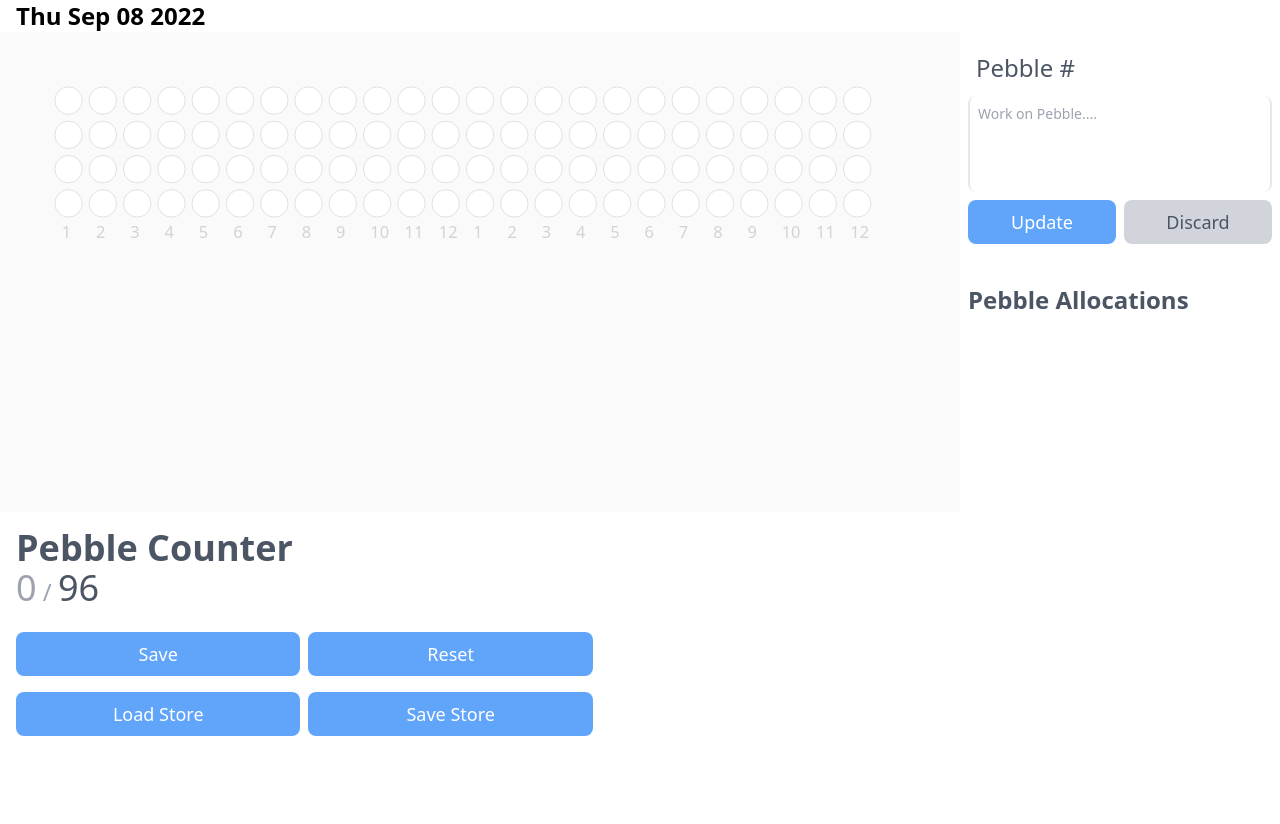
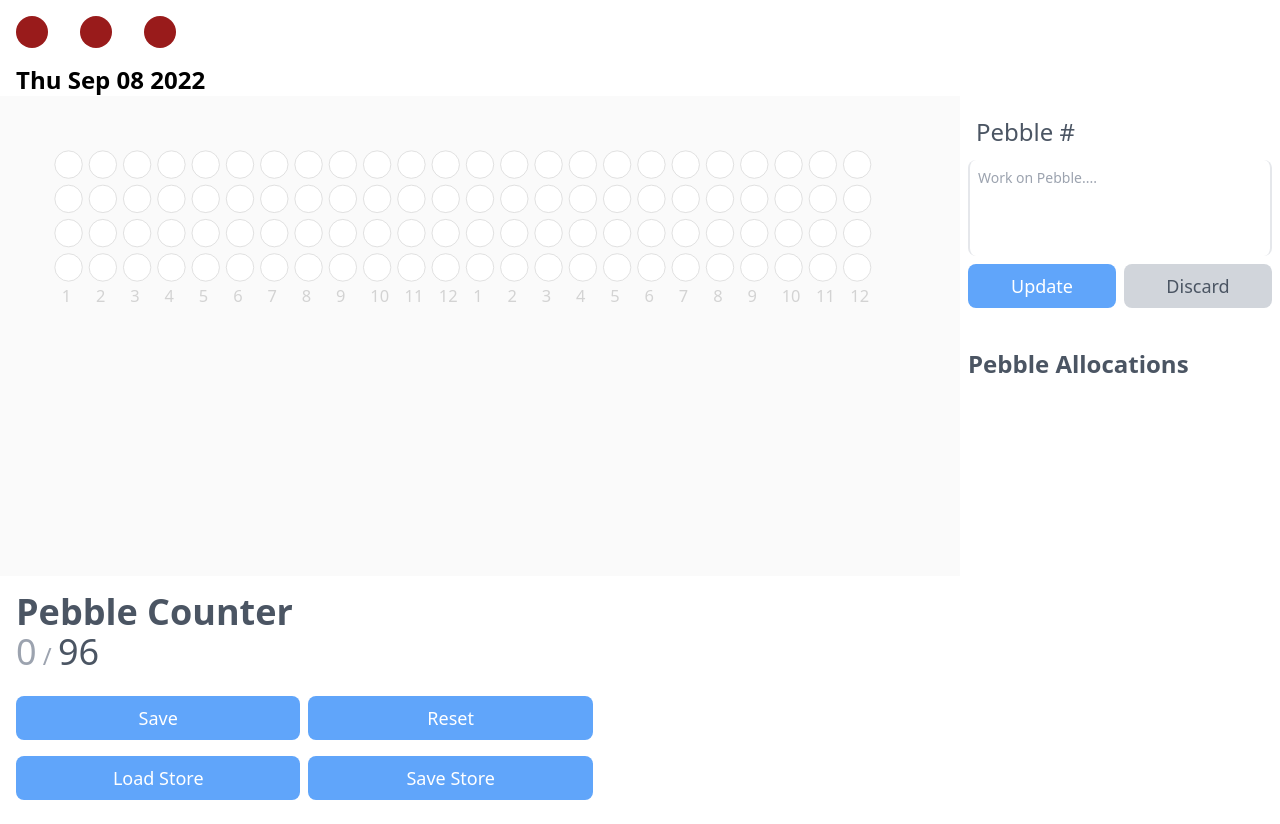
Before and after one commit to asimsheikh/pebbles, a React (Vite) app: page / in a window 1280 px wide. Before the commit the page ends 800 px from the top, so only its background shows below. Built offline with nearby package versions, Linux system fonts and the light colour scheme.

Commit message:
Adding framer motion

```diff
--- a/package.json
+++ b/package.json
@@ -9,6 +9,7 @@
     "preview": "vite preview"
   },
   "dependencies": {
+    "framer-motion": "^7.3.2",
     "react": "^18.2.0",
     "react-dom": "^18.2.0"
   },
--- a/src/App.jsx
+++ b/src/App.jsx
@@ -1,5 +1,6 @@
 import React, { useState, useReducer, useEffect } from "react";
 import './index.css'
+import FramerComponent from './FramerComponent';
 
 const Pebble = ({ id, cx, cy, r, description, clicked, dispatch }) => {
   return (
@@ -271,6 +272,7 @@ export default function App() {
 
   return (
     <>
+     <FramerComponent />
       <div className="text-2xl font-bold pl-4">{new Date(state.currentDate).toDateString()}</div>
       <div className="text-2xl flex flex-row">
         <div className="w-3/4">
--- /dev/null
+++ b/src/FramerComponent.jsx
@@ -0,0 +1,16 @@
+import { motion } from 'framer-motion'
+
+const FramerComponent = () => {
+  return (
+     <div className="flex">
+     { [1,2,3].map(x => { return <motion.div
+        className="bg-red-800 font-bold text-white rounded-full m-4 pl-4 h-8 w-8"
+        animate={{opacity: 1}}
+        initial={{opacity: 0}}
+      />
+      })}
+     </div>
+  )
+}
+
+export default FramerComponent
```
Also changed, not shown: 1 other file (tests, documents, lock files or other folders).
